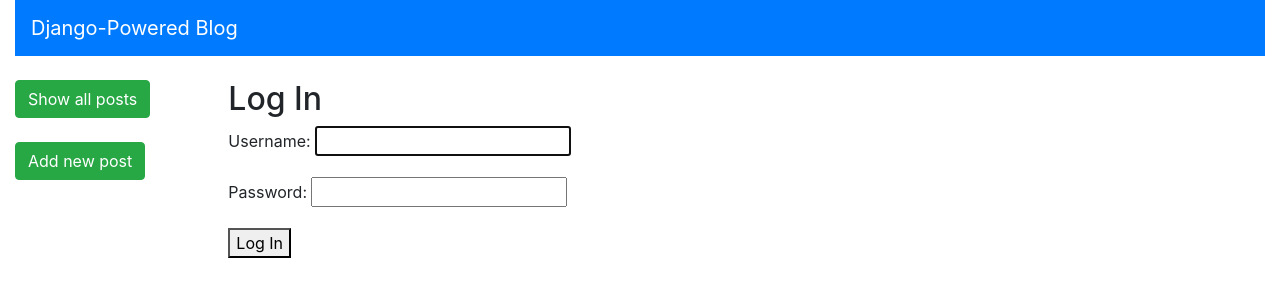
After one commit to 4ka0/blog_project, a Django app: page /accounts/login/ in a window 1280 px wide. The commit adds this page. Shown: the top 300 px of the page. Run offline with Django 3.2, Linux system fonts and the light colour scheme; some libraries are stand-ins or nearby versions.

Commit message:
General update

```diff
--- a/blog_project/settings.py
+++ b/blog_project/settings.py
@@ -121,3 +121,4 @@ USE_TZ = True
 
 STATIC_URL = '/static/'
 CRISPY_TEMPLATE_PACK = 'bootstrap4'
+LOGIN_REDIRECT_URL = 'home'
--- a/blog_project/urls.py
+++ b/blog_project/urls.py
@@ -19,4 +19,5 @@ from django.urls import path, include
 urlpatterns = [
     path('admin/', admin.site.urls),
     path('', include('blog.urls')),
+    path('accounts/', include('django.contrib.auth.urls')),
 ]
--- a/templates/base.html
+++ b/templates/base.html
@@ -20,12 +20,12 @@
                     <a class="btn btn-success mb-4" href="{% url 'post_new' %}" role="button">Add new post</a>
                 </div>
                 <!-- Blog list column (main content) -->
-                <div class="col-8 py-4">
+                <div class="col-6 py-4">
                     {% block content %}
                     {% endblock content %}
                 </div>
-                <!-- Right column (empty spacer) -->
-                <div class="col-2 py-4"></div>
+                <!-- Right column (empty spacer)
+                <div class="col-2 py-4"></div>-->
             </div>
 
         <!-- Bootstrap related javascript -->
--- a/templates/post_detail.html
+++ b/templates/post_detail.html
@@ -22,9 +22,4 @@
         </div>
     </div>
 
-
-    <!--
-    <p><a href="{% url 'post_edit' post.pk %}" > Edit Blog Post</a></p>
-    <p><a href="{% url 'post_delete' post.pk %}" > Delete Blog Post</a></p>
-    -->
 {% endblock content %}
--- /dev/null
+++ b/templates/registration/login.html
@@ -0,0 +1,10 @@
+{% extends 'base.html' %}
+
+{% block content %}
+<h2>Log In</h2>
+<form method="post">
+    {% csrf_token %}
+    {{ form.as_p }}
+    <button type="submit">Log In</button>
+</form>
+{% endblock content %}
```
Also changed, not shown: db.sqlite3, 1 other file.
